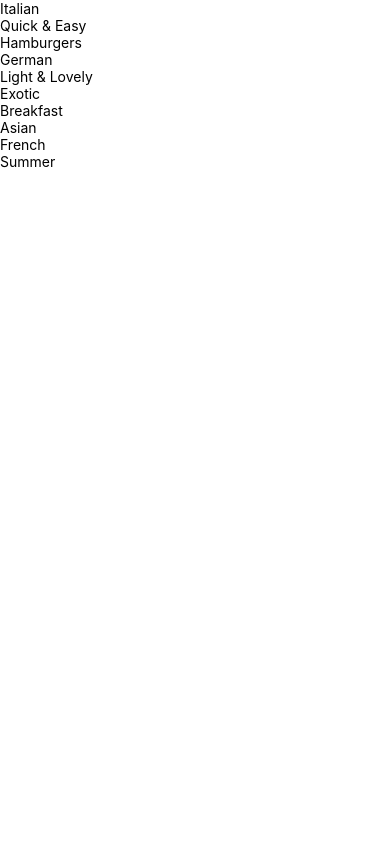
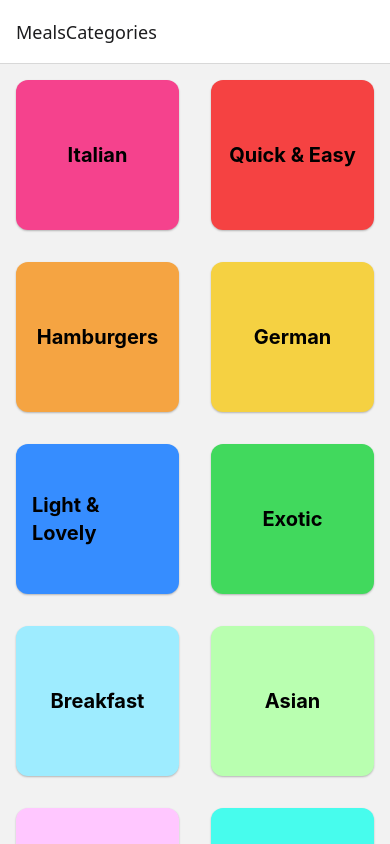
Before and after one commit to rmsid1312/react-native, a React Native app in the folder section6/section6/: screen /MealsCategories in a window 390 px wide. Built offline with nearby package versions, Linux system fonts and the light colour scheme.

Commit message:
feat: implement navigation and add MealsOverviewScreen; enhance CategoriesScreen with press handling

```diff
--- a/section6/section6/App.js
+++ b/section6/section6/App.js
@@ -1,7 +1,23 @@
+import { NavigationContainer } from "@react-navigation/native";
+import { createNativeStackNavigator } from "@react-navigation/native-stack";
+import { StatusBar } from "expo-status-bar";
 import "./global.css";
-import { Text, View } from "react-native";
 import CategoriesScreen from "./screens/CategoriesScreen";
+import MealsOverviewScreen from "./screens/MealsOverviewScreen";
+
+const Stack = createNativeStackNavigator();
 
 export default function App() {
-  return <CategoriesScreen />;
+  return (
+    <>
+      <StatusBar style="light" />
+      <NavigationContainer>
+        <Stack.Navigator>
+          {/* 가장 상단의 스크린부터 보인다. */}
+          <Stack.Screen name="MealsCategories" component={CategoriesScreen} />
+          <Stack.Screen name="MealsOverview" component={MealsOverviewScreen} />
+        </Stack.Navigator>
+      </NavigationContainer>
+    </>
+  );
 }
--- a/section6/section6/app.json
+++ b/section6/section6/app.json
@@ -5,6 +5,7 @@
     "version": "1.0.0",
     "orientation": "portrait",
     "icon": "./assets/icon.png",
+    "backgroundColor": "#24180f",
     "userInterfaceStyle": "light",
     "ios": {
       "supportsTablet": true
@@ -20,8 +21,6 @@
     "web": {
       "favicon": "./assets/favicon.png"
     },
-    "plugins": [
-      "expo-status-bar"
-    ]
+    "plugins": ["expo-status-bar"]
   }
 }
--- a/section6/section6/components/CategoryGridTile.js
+++ b/section6/section6/components/CategoryGridTile.js
@@ -2,12 +2,20 @@ import { Text } from "react-native";
 import { Pressable } from "react-native";
 import { View } from "react-native";
 
-export default function CategoryGridTile({ title, color }) {
+export default function CategoryGridTile({ title, color, onPress }) {
   return (
-    <View>
-      <Pressable>
-        <View>
-          <Text>{title}</Text>
+    <View
+      className="flex-1 m-4 h-[150px] shadow-sm shadow-black/25 elevation-4 rounded-xl android:overflow-hidden ios:overflow-visible "
+      style={{ backgroundColor: color }}
+    >
+      <Pressable
+        className="flex-1 "
+        android_ripple={{ color: "#ccc" }}
+        style={({ pressed }) => (pressed ? { opacity: 0.5 } : null)}
+        onPress={onPress}
+      >
+        <View className="items-center justify-center flex-1 p-4">
+          <Text className="text-xl font-bold">{title}</Text>
         </View>
       </Pressable>
     </View>
--- a/section6/section6/package.json
+++ b/section6/section6/package.json
@@ -3,6 +3,8 @@
   "version": "1.0.0",
   "main": "index.js",
   "dependencies": {
+    "@react-navigation/native": "^7.5.1",
+    "@react-navigation/native-stack": "^7.21.0",
     "babel-preset-expo": "~57.0.0",
     "expo": "^57",
     "expo-status-bar": "~57.0.1",
@@ -12,6 +14,7 @@
     "react-native": "0.86.3",
     "react-native-reanimated": "4.5.1",
     "react-native-safe-area-context": "~5.7.0",
+    "react-native-screens": "~4.26.0",
     "react-native-worklets": "0.10.1",
     "tailwindcss": "^3.4.17"
   },
--- a/section6/section6/screens/CategoriesScreen.js
+++ b/section6/section6/screens/CategoriesScreen.js
@@ -2,18 +2,25 @@ import { FlatList } from "react-native";
 import CategoryGridTile from "../components/CategoryGridTile";
 import { CATEGORIES } from "../data/dummy-data";
 
-function renderCategoryItem(itemData) {
-  return (
-    <CategoryGridTile title={itemData.item.title} color={itemData.item.color} />
-  );
-}
-
-export default function CategoriesScreen() {
+export default function CategoriesScreen({ navigation }) {
+  function renderCategoryItem(itemData) {
+    function pressHandler() {
+      navigation.navigate("MealsOverview");
+    }
+    return (
+      <CategoryGridTile
+        title={itemData.item.title}
+        color={itemData.item.color}
+        onPress={pressHandler}
+      />
+    );
+  }
   return (
     <FlatList
       data={CATEGORIES}
       keyExtractor={(item) => item.id}
       renderItem={renderCategoryItem}
+      numColumns={2}
     />
   );
 }
--- /dev/null
+++ b/section6/section6/screens/MealsOverviewScreen.js
@@ -0,0 +1,9 @@
+import { Text, View } from "react-native";
+
+export default function MealsOverviewScreen() {
+  return (
+    <View className="flex-1 p-4">
+      <Text>Meals Overview Screen</Text>
+    </View>
+  );
+}
```
Also changed, not shown: 1 other file (tests, documents, lock files or other folders).
